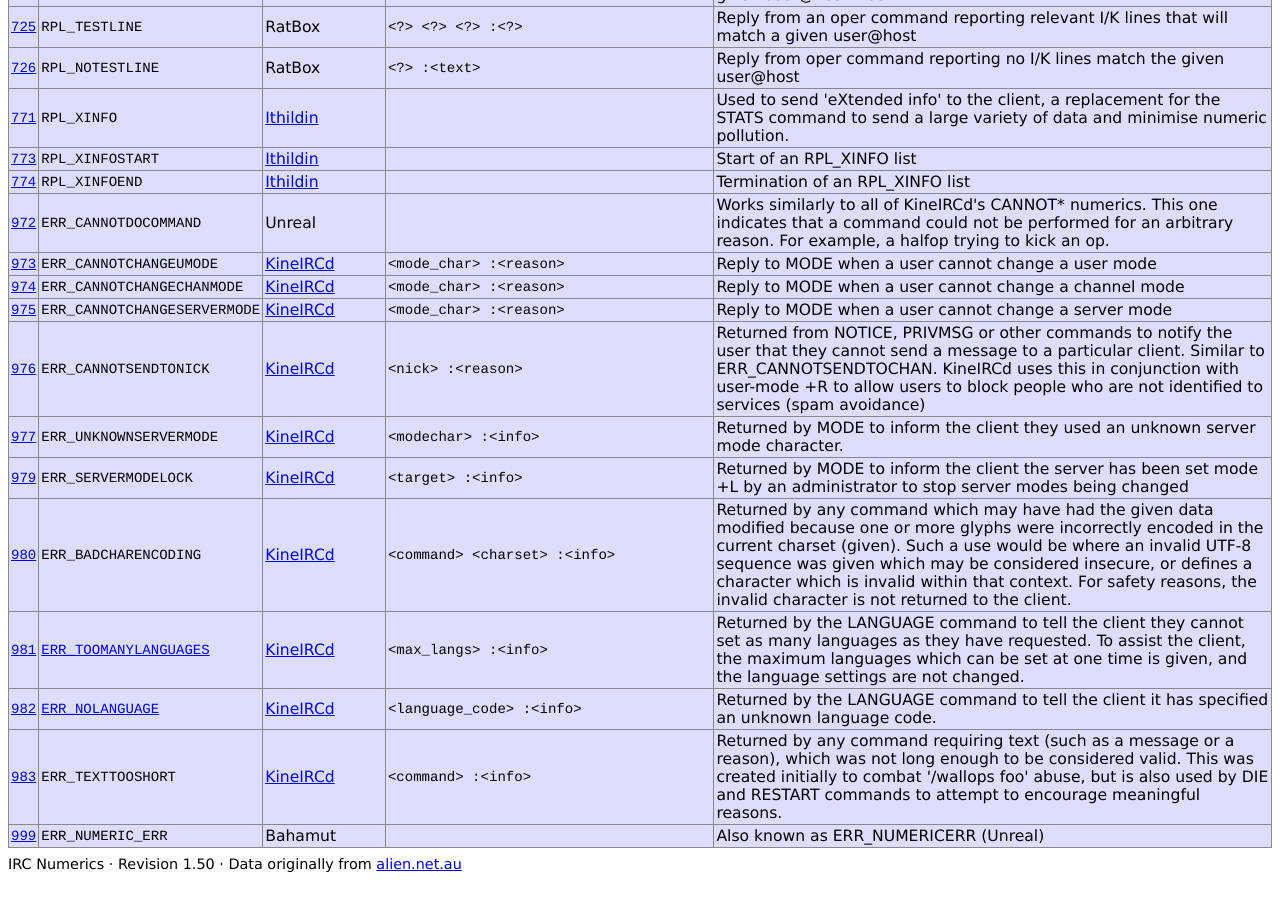
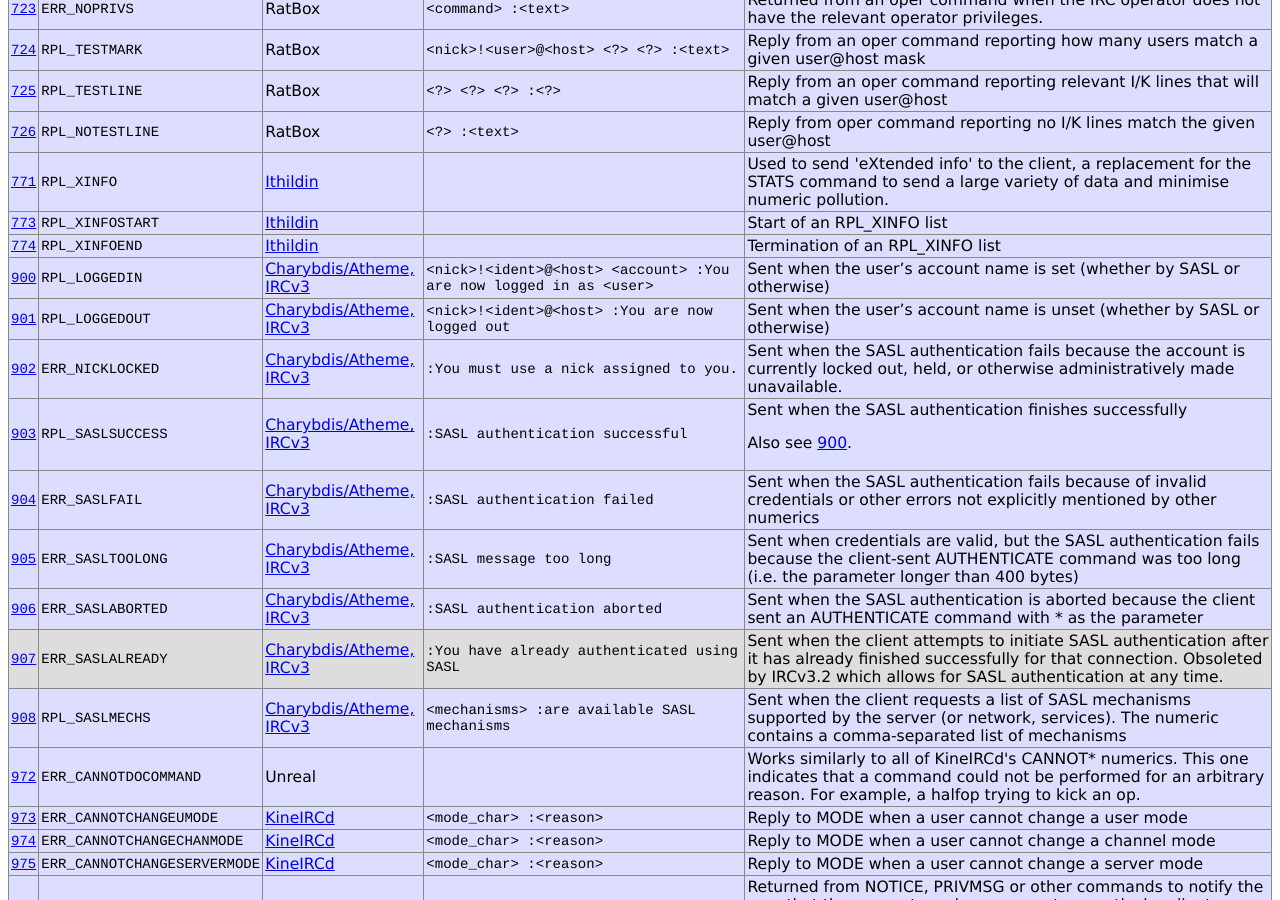
Before and after one commit to ircdocs/irc-defs, a Jekyll site: the page built from defs/ircnumerics.html, in a window 1280 px wide and 900 px high, scrolled down 15199 px. Built offline with Jekyll 4.4.1, drawn with Linux system fonts in a browser that asks for light colours.

Commit message:
ircnumerics: Add IRCv3 SASL numerics

```diff
--- a/_data/ircnumerics.yaml
+++ b/_data/ircnumerics.yaml
@@ -3532,6 +3532,104 @@ values:
         comment: Termination of an RPL_XINFO list
 
     -
+        name: RPL_LOGGEDIN
+        numeric: "900"
+        origin: "Charybdis/Atheme, IRCv3"
+        contact: "http://ircv3.net/"
+        format: "<nick>!<ident>@<host> <account> :You are now logged in as <user>"
+        comment: >
+            Sent when the user’s account name is set (whether by SASL or
+            otherwise)
+
+    -
+        name: RPL_LOGGEDOUT
+        numeric: "901"
+        origin: "Charybdis/Atheme, IRCv3"
+        contact: "http://ircv3.net/"
+        format: "<nick>!<ident>@<host> :You are now logged out"
+        comment: >
+            Sent when the user’s account name is unset (whether by SASL or
+            otherwise)
+
+    -
+        name: ERR_NICKLOCKED
+        numeric: "902"
+        origin: "Charybdis/Atheme, IRCv3"
+        contact: "http://ircv3.net/"
+        format: ":You must use a nick assigned to you."
+        comment: >
+            Sent when the SASL authentication fails because the account is
+            currently locked out, held, or otherwise administratively made
+            unavailable.
+
+    -
+        name: RPL_SASLSUCCESS
+        numeric: "903"
+        origin: "Charybdis/Atheme, IRCv3"
+        contact: "http://ircv3.net/"
+        format: ":SASL authentication successful"
+        seealso: "900"
+        comment: >
+            Sent when the SASL authentication finishes successfully
+
+    -
+        name: ERR_SASLFAIL
+        numeric: "904"
+        origin: "Charybdis/Atheme, IRCv3"
+        contact: "http://ircv3.net/"
+        format: ":SASL authentication failed"
+        comment: >
+            Sent when the SASL authentication fails because of invalid
+            credentials or other errors not explicitly mentioned by other
+            numerics
+
+    -
+        name: ERR_SASLTOOLONG
+        numeric: "905"
+        origin: "Charybdis/Atheme, IRCv3"
+        contact: "http://ircv3.net/"
+        format: ":SASL message too long"
+        comment: >
+            Sent when credentials are valid, but the SASL authentication
+            fails because the client-sent AUTHENTICATE command was too
+            long (i.e. the parameter longer than 400 bytes)
+
+    -
+        name: ERR_SASLABORTED
+        numeric: "906"
+        origin: "Charybdis/Atheme, IRCv3"
+        contact: "http://ircv3.net/"
+        format: ":SASL authentication aborted"
+        comment: >
+            Sent when the SASL authentication is aborted because the
+            client sent an AUTHENTICATE command with * as the parameter
+
+    -
+        name: ERR_SASLALREADY
+        numeric: "907"
+        origin: "Charybdis/Atheme, IRCv3"
+        contact: "http://ircv3.net/"
+        format: ":You have already authenticated using SASL"
+        comment: >
+            Sent when the client attempts to initiate SASL authentication
+            after it has already finished successfully for that connection.
+            Obsoleted by IRCv3.2 which allows for SASL authentication at
+            any time.
+
+        obsolete: true
+
+    -
+        name: RPL_SASLMECHS
+        numeric: "908"
+        origin: "Charybdis/Atheme, IRCv3"
+        contact: "http://ircv3.net/"
+        format: "<mechanisms> :are available SASL mechanisms"
+        comment: >
+            Sent when the client requests a list of SASL mechanisms
+            supported by the server (or network, services). The numeric
+            contains a comma-separated list of mechanisms
+
+    -
         name: ERR_CANNOTDOCOMMAND
         numeric: "972"
         origin: Unreal
```
